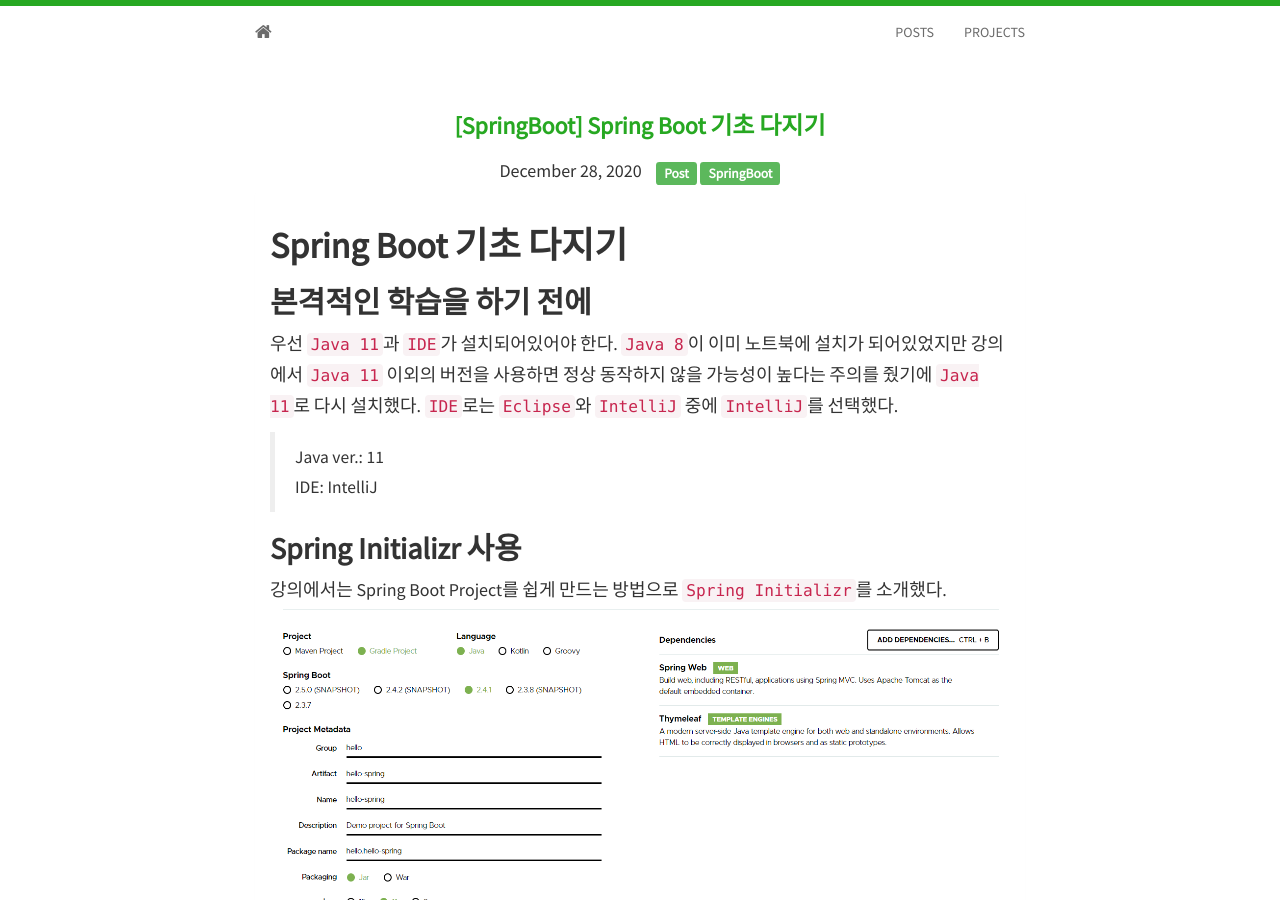
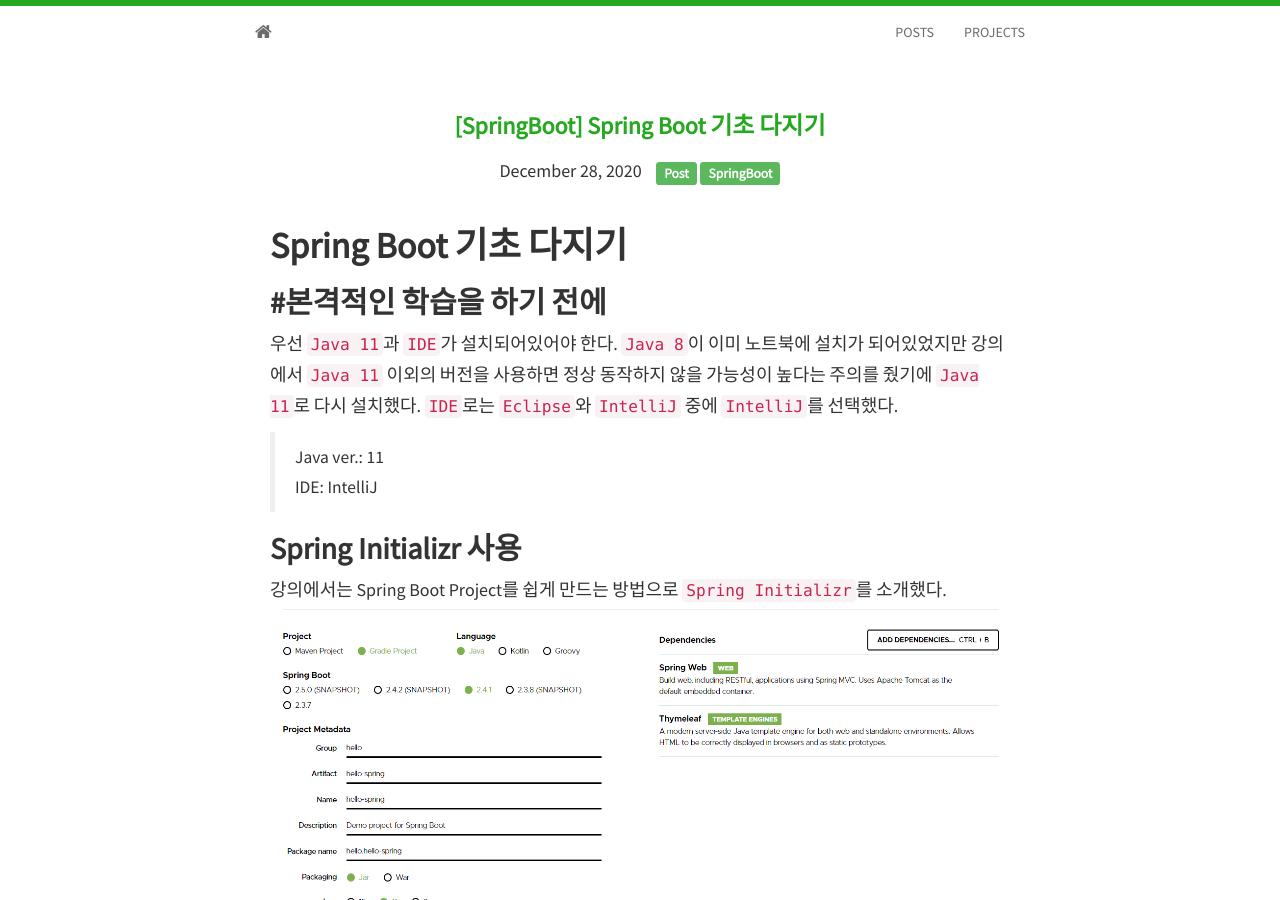
Before and after one commit to Jeongm1n/Jeongm1n.github.io, a Jekyll site: the page built from _posts/2020-12-28-post4.md, in a window 1280 px wide and 900 px high. Built offline with Jekyll 4.4.1, drawn with Linux system fonts in a browser that asks for light colours; nearby versions of some CDN libraries; comment, search, counter and statistics services are not loaded.

Commit message:
Fix typo

````diff
--- a/_posts/2020-12-28-post4.md
+++ b/_posts/2020-12-28-post4.md
@@ -8,7 +8,7 @@
 ---
 # <strong>Spring Boot 기초 다지기</strong>
 
-## <strong>본격적인 학습을 하기 전에<strong>
+## <strong>#본격적인 학습을 하기 전에<strong>
 우선 `Java 11`과 `IDE`가 설치되어있어야 한다. `Java 8`이 이미 노트북에 설치가 되어있었지만 강의에서 `Java 11` 이외의 버전을 사용하면 정상 동작하지 않을 가능성이 높다는 주의를 줬기에 `Java 11`로 다시 설치했다. `IDE`로는 `Eclipse`와 `IntelliJ` 중에 `IntelliJ`를 선택했다.
 > Java ver.: 11
 > IDE: IntelliJ
@@ -51,8 +51,9 @@
 ```
 `templates` 폴더에 동적으로 보여줄 `hello.html` 파일을 하나 생성했고, `controller` 폴더를 생성한 후 `HelloController.java` 파일을 생성했다. `HelloController.java`에서 `@GetMapping`은 url을 의미한다. `return`의 문자열은 해당 이름의 html 파일을 의미한다. 웹 브라우저에서 localhost:8080/hello를 요청하면 내장 톰켓 서버를 통해 스프링 컨테이너에서 `HelloController.java`를 실행시키고 Thymeleaf 템플릿 엔진 처리를 거쳐 `viewResolver`가 `hello.html`을 찾아 처리한다. 이 때 `HelloController.java`의 `model(data: hello!!)`은 `hello.html`에 넘겨지게 된다.
 만약, `controller` 파일이 없다면 스프링부트는 `static` 폴더에 있는 정적 index.html을 띄워준다.
+
 <img src="../images/hello.png" width="50%" height="100px">
 
 
-## <strong>느낀점</storng>
+## <strong>느낀점</strong>
 `Node.js`를 사용하다 `Spring Boot`를 시작하니 아직은 익숙하지 않고, 어색하다. 그래도 기초 내용이라 어렵다고 느낀 부분은 없었다. 아직 배울 부분이 산더미지만 흥미가 있기 떄문에 부담없이 강의를 진행할 수 있을 것 같다.
````
